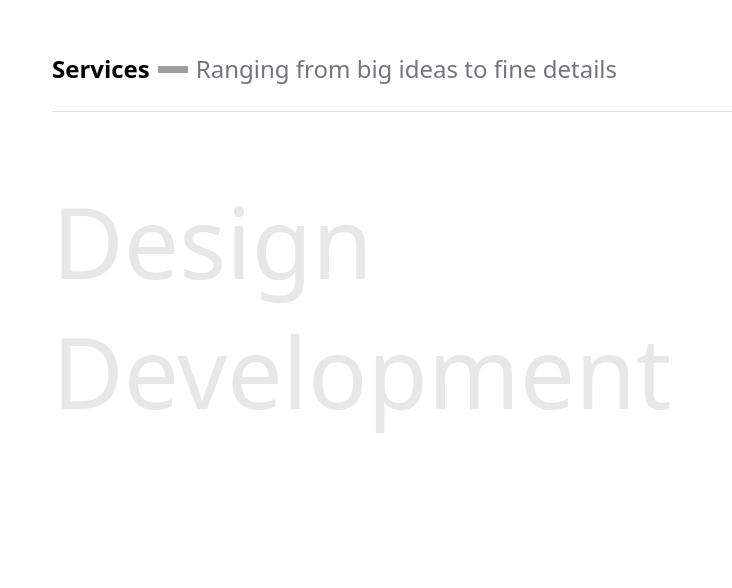
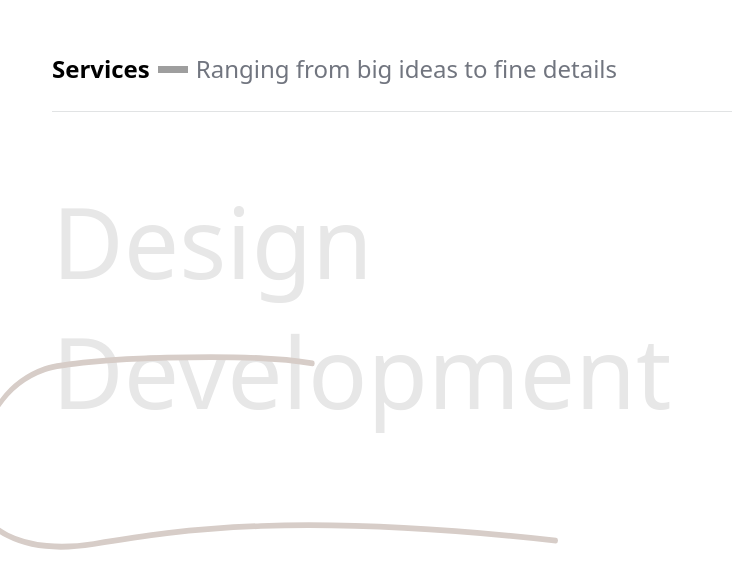
Before and after one commit to MuhammadAbdullah780/gsap-demo, a Next.js app: page /home in a window 1280 px wide. Shown: the part 2479-3067 px from the top of the page, without its empty margins (0-732 px from the left). Built offline with nearby package versions, Linux system fonts and the light colour scheme; grey boxes are pictures that could not be loaded.

Commit message:
feat: rendre svg

```diff
--- a/src/app/home/services-section.tsx
+++ b/src/app/home/services-section.tsx
@@ -503,7 +503,7 @@ const ServicesSection = (props: Props) => {
 
       {/* MAIN SECTION */}
       <div className="grid grid-cols-2">
-        <div className="flex z-30 flex-col gap-[32px]">
+        <div className="flex z-30 flex-col gap-[32px] relative">
           <p
             ref={designRef}
             className="text-[98.3px] leading-[100%] font-normal"
@@ -518,6 +518,24 @@ const ServicesSection = (props: Props) => {
           >
             Development
           </p>
+          <svg
+            className="SectionDeliverables_scribble__izr_n absolute bottom-10 -left-20"
+            data-gsap="section-deliverables-scribble"
+            fill="none"
+            preserveAspectRatio="none"
+            viewBox="0 0 725 175"
+            width="100%"
+            height="50%"
+            xmlns="http://www.w3.org/2000/svg"
+          >
+            <path
+              d="M720 165C400 140 260 155 150 168C70 177 -5 160 5 105C15 50 50 25 90 15C130 5 340 0 420 10"
+              stroke="#D7CDC8"
+              strokeLinecap="round"
+              strokeWidth="5"
+              className="stroke-dasharray-[319.464px,909.445px] stroke-dashoffset-[-909.145]"
+            ></path>
+          </svg>
         </div>
         <div className="grid grid-cols-2 relative">
           {/* FIRST COL */}
```
